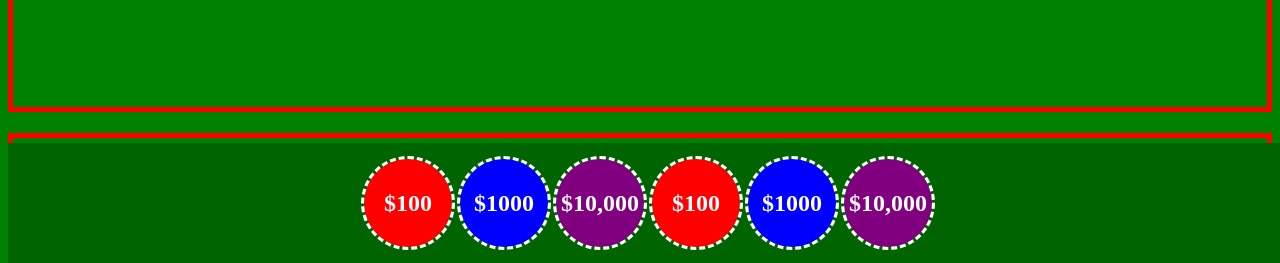
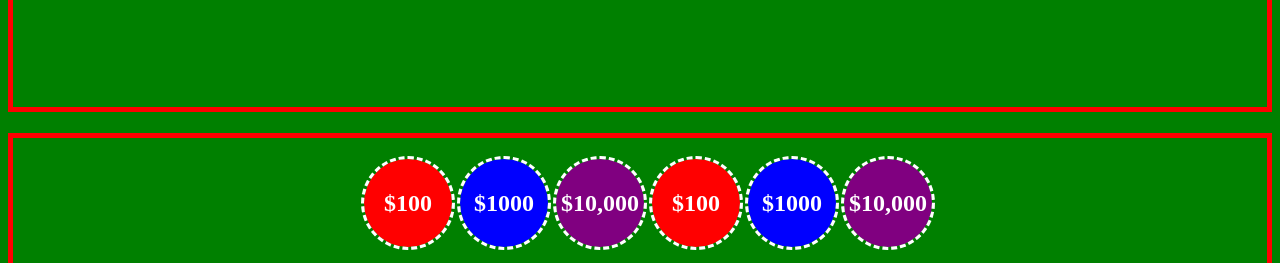
Before and after one commit to Davidthemerc/CIT85, a plain HTML site: page week_9/position_fixed/index.html in a window 1280 px wide. Shown: the part 537-800 px from the top of the page. Drawn offline with Linux system fonts and the light colour scheme.

Commit message:
Added RGBA transparency

```diff
--- a/week_9/position_fixed/main.css
+++ b/week_9/position_fixed/main.css
@@ -12,7 +12,7 @@ h1 {
 .fixed {
   position: fixed;
   bottom: 0;
-  background-color: darkgreen;
+  background-color: rgba(255, 255, 255, 0);
   height: 15vh;
   width: 100%;
   display: flex;
```
